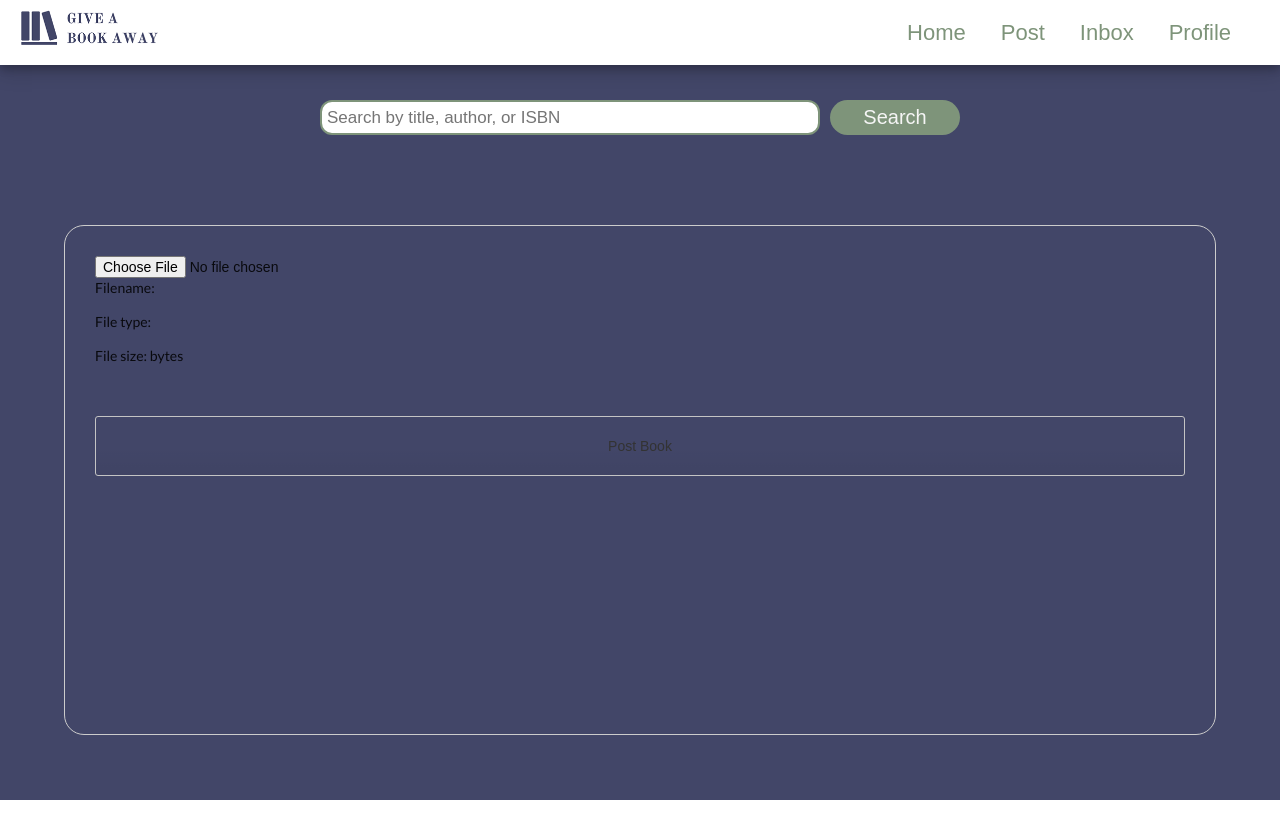
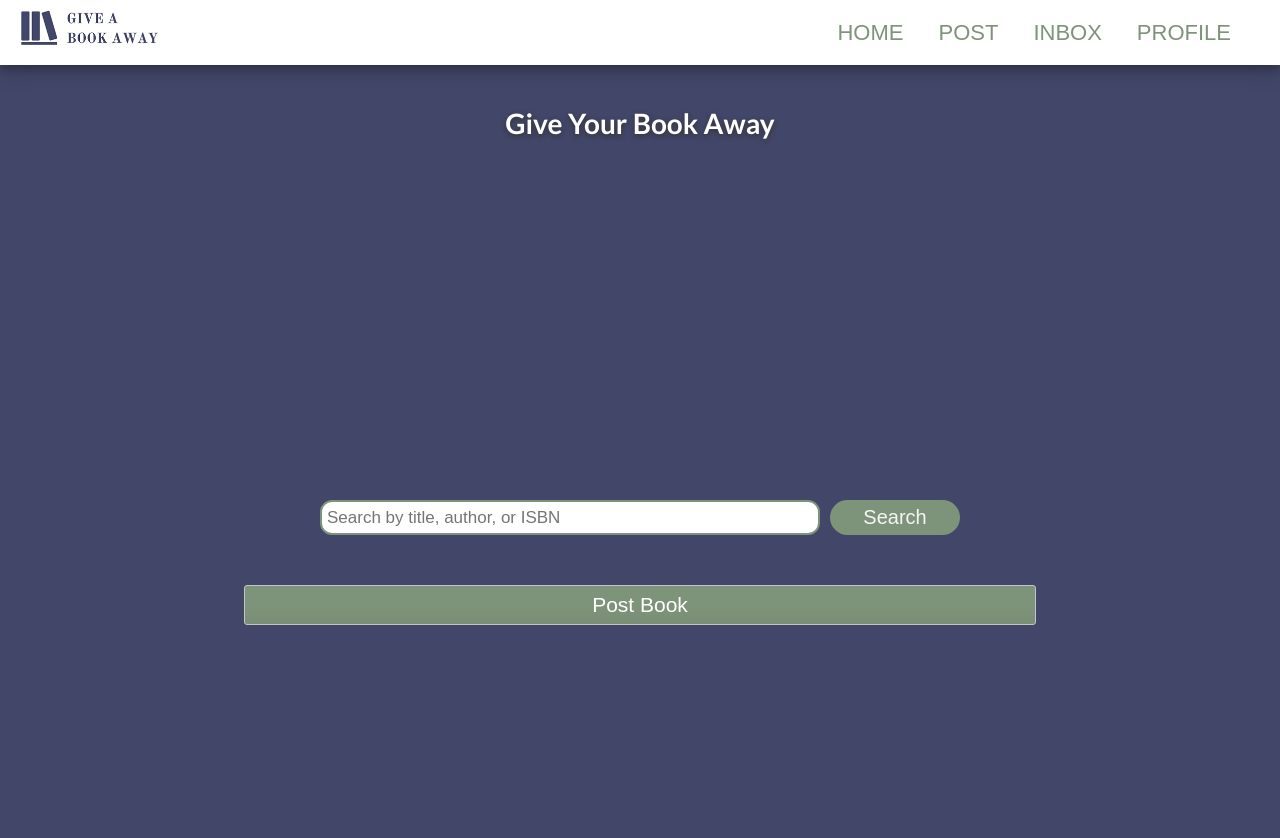
Before and after one commit to Kyrylo-Glamazdin/Give-A-Book-Away-Frontend, a React (Create React App) app: page /post in a window 1280 px wide. Shown: the top 838 px of the page. Before the commit the page ends 800 px from the top, so only its background shows below. Built offline with nearby package versions, Linux system fonts and the light colour scheme.

Commit message:
changes to home n post

```diff
--- a/src/Components/Navbar.js
+++ b/src/Components/Navbar.js
@@ -44,10 +44,10 @@ class Navbar extends Component {
                     </Link>
                 </div>
                 <div className="button-group">
-                    <Link className="navbutton" to="/home">Home</Link>
-                    <Link className="navbutton" to="/post">Post</Link>
-                    <Link className="navbutton" to="/inbox/">Inbox</Link>
-                    <Link className="navbutton" to="/profile/">Profile</Link>
+                    <Link className="navbutton" to="/home">HOME</Link>
+                    <Link className="navbutton" to="/post">POST</Link>
+                    <Link className="navbutton" to="/inbox/">INBOX</Link>
+                    <Link className="navbutton" to="/profile/">PROFILE</Link>
                 </div>
             </div>
         );
--- a/src/Components/Post.js
+++ b/src/Components/Post.js
@@ -34,11 +34,11 @@ setSelectedBook = book => {
     this.setState({
       selectedBook: book,
       selectedBookItem: <div>
-        <div>
-          You selected:
+        <div className="selecttext">
+          You Selected:
         </div>
           <Row key={"selectedBook"} className="search-book mt-3 ml-1 p-1">
-            <div>
+            <div className="selectedbook">
               <img className="ml-5" src={book.preview_image} alt =""></img>
               <div className="pl-3 dropdown-letter">
                 <p>{`${book.title}`}</p>
@@ -48,8 +48,8 @@ setSelectedBook = book => {
             </div>
           </Row>
           <div>
-            <button onClick={() => this.setSelectedBook({})}>
-              Remove selection
+            <button className="remoofbutton"onClick={() => this.setSelectedBook({})}>
+              Remove Selection
             </button>
           </div>
         </div>
@@ -128,7 +128,12 @@ handleSearchBook(){
   render() {
     return (
       <div>
-        <Searchbar
+        <h1> Give Your Book Away</h1>
+        {this.state.selectedBookItem}
+        <div className='layout'>
+          <div className='keys'>
+            {/*<Upload/>*/}
+            <Searchbar
           handleFormChange={this.handleFormChange}
           handleSearchSubmit={this.handleSearchSubmit}
           handleSearchBook={this.handleSearchBook}
@@ -138,11 +143,7 @@ handleSearchBook(){
           option="post"
           me={this}
         />
-        {this.state.selectedBookItem}
-        <div className='layout'>
-          <div className='keys'>
-            <Upload/>
-            {/* <DropdownExampleSelection/> */}
+
             <Buttons confirmBookPost={this.confirmBookPost}/>
             <div>
               {this.state.errorMessage}
--- a/src/Styles/BookItem.css
+++ b/src/Styles/BookItem.css
@@ -11,7 +11,7 @@
     display: flex;
     flex-direction: column;
     /* align-items: center; */
-    padding-left: 25%;
+    padding-left: 20%;
     padding-right: 25%;
 }
 
@@ -28,12 +28,13 @@
 
 .book-item-author {
     margin-top: 3px;
+    font-size: 13px;
 }
 
 .book-item-distance {
     margin-top: 1px;
     font-size: 16px;
-    color: rgb(100, 100, 100);
+    color: #c6d9f1;
 }
 
 .book-link {
--- a/src/Styles/PostButtons.css
+++ b/src/Styles/PostButtons.css
@@ -1,38 +1,85 @@
+h1 {
+  color: #ffffff;
+  text-align: center;
+  margin: auto;
+  position:relative;
+  bottom:-40px;
+  text-shadow: 0px 2px 5px #333333;
+
+}
+.selecttext{
+  font-size: 1rem;
+  color: #ffffff;
+  text-align: center;
+  margin: auto;
+  position:relative;
+  bottom:-40px;
+  text-shadow: 0px 2px 5px #333333;
+
+}
+.selectedbook {
+
+  color: #ffffff;
+  position:relative;
+  left: 30%;
+  bottom:-60px;
+  text-align: center;
+
+}
+.remoofbutton{
+  height: 3w0px;
+    width: 10%;
+    padding: 5px;
+    position:relative;
+  left: 45%;
+  bottom:-70px;
+    margin: auto;
+    background-color: #7e947a;
+    border-radius: 3px;
+    border:1px solid #c4c4c4;
+    box-shadow: 10px 10px 30px 0px rgba(0,0,0,0, .75);
+    font-size: .8rem;
+    color: #ffffff;
+    background-image: linear-gradient(to bottom, transparent, transparent 50%, rgba(0,0,0,.04));
+
+}
 .layout {
-    border: 1px solid #cccccc;
-    box-shadow: 10px 10px 30px 0px rgba(0,0,0,0, .75);
+    /*border: 1px solid #cccccc;
+    box-shadow: 10px 10px 30px 0px rgba(0,0,0,0, .75);*/
     border-radius: 20px;
     position: absolute;
-    top: 60%;
+    top: 70%;
     left: 50%;
     transform: translate(-50%, -50%);
     width: 90%;
-    height: 510px;
+    height: 210px;
   }
   .keys {
     display: grid;
     grid-template-columns: repeat(1,3fr);
     grid-gap: 50px;
     padding-top: 10px;
-    padding: 30px;
+    padding: 10px;
     margin: auto;
   }
   .button{
-    height: 60px;
+    height: 40px;
+    width: 70%;
     padding: 5px;
-    background-color: seashell;
+    margin: auto;
+    background-color: #7e947a;
     border-radius: 3px;
     border:1px solid #c4c4c4;
-    background-color: transparent;
-    font-size: 1rem;
-    color: #333;
+    box-shadow: 10px 10px 30px 0px rgba(0,0,0,0, .75);
+    font-size: 1.5rem;
+    color: #ffffff;
     background-image: linear-gradient(to bottom, transparent, transparent 50%, rgba(0,0,0,.04));
 
 
   }
 
   .button:hover{
-   background-color:pink;
+   background-color:#cccccc;
 
   }
   .layout img {
--- a/src/Styles/design.css
+++ b/src/Styles/design.css
@@ -1,4 +1,6 @@
 .design {
   background-color: #424668;
-  height: 100vh;
+  height: 250vh;
+
+  color: #ffffff;
 }
```
